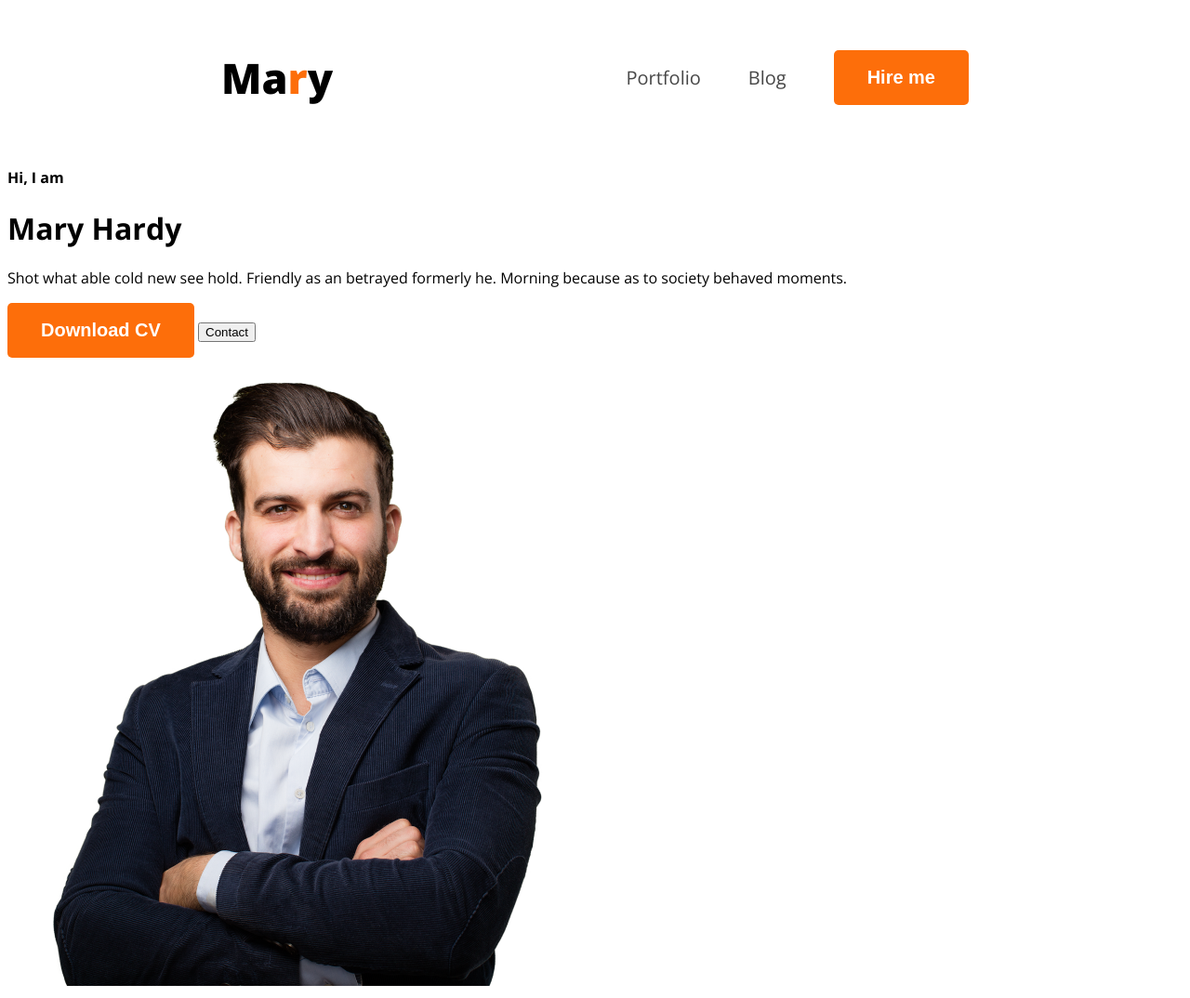
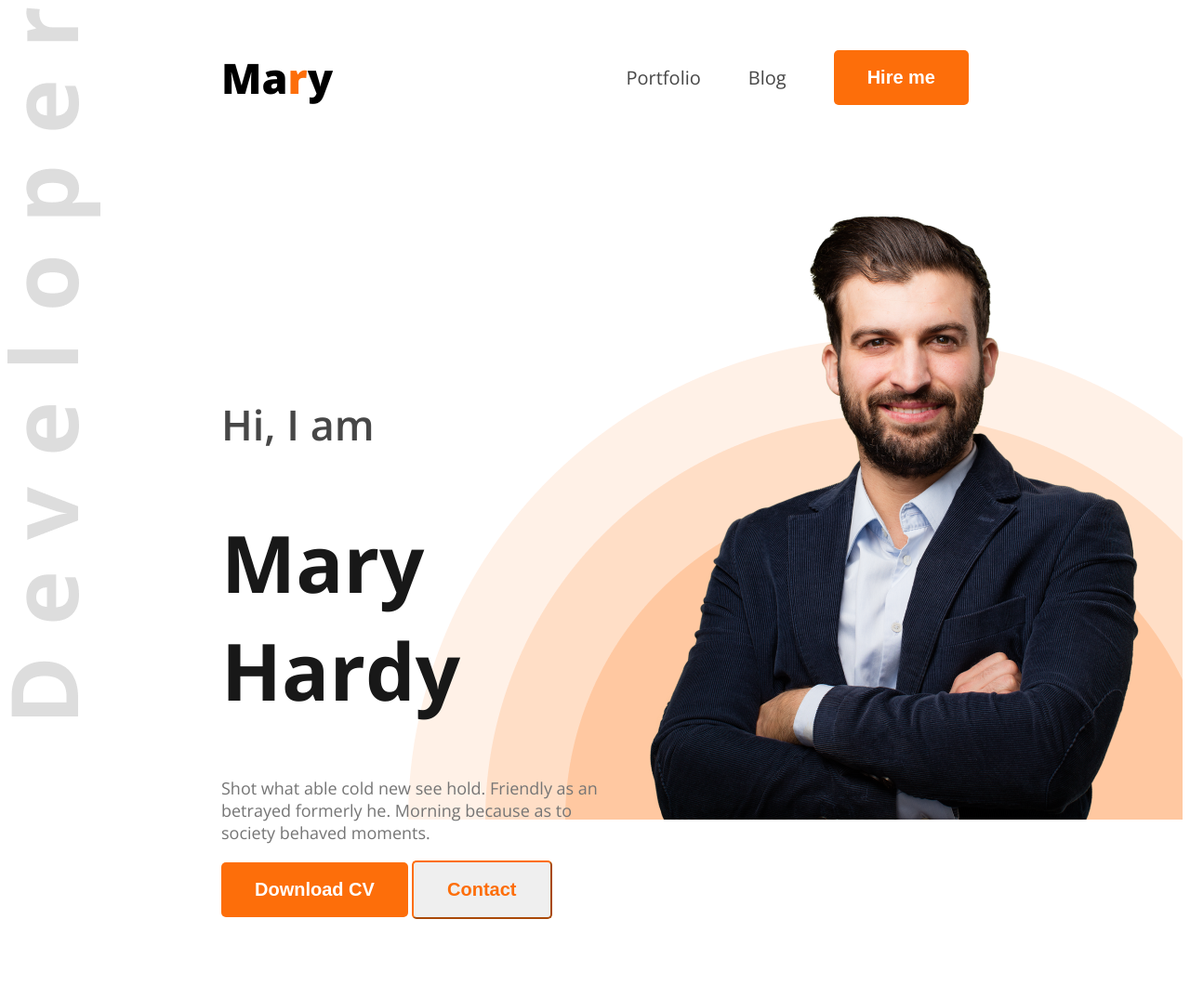
Before and after one commit to mhasantushar/w3educ-pfolio-phero, a plain HTML site: page index.html in a window 1280 px wide. Shown: the whole page at 93% size. After the commit the page ends 989 px from the top, so only its background shows below. Drawn offline with nearby package versions, Linux system fonts and the light colour scheme.

Commit message:
hero section done

```diff
--- a/index.html
+++ b/index.html
@@ -15,7 +15,7 @@
 </head>
 
 <body class="open-sans-normal">
-    <header>
+    <header class="header">
         <nav>
             <h3 class="nav-title">Ma<span class="col-punch">r</span>y</h3>
             <ul>
@@ -26,17 +26,15 @@
         </nav>
 
         <div class="hero">
-            <div class="hero-content">
-                <h4 class="hero-hi">Hi, I am</h4>
-                <h1 class="hero-name">Mary Hardy</h1>
+            <div class="hero-contents">
+                <h4 class="hero-hi col-dark2">Hi, I am</h4>
+                <h1 class="hero-name col-dark1">Mary Hardy</h1>
+                <p class="hero-message col-dark3">Shot what able cold new see hold. Friendly as an betrayed formerly he. Morning because as to society behaved moments.</p>
+                <button class="btn-punch">Download CV</button>
+                <button class="btn-normal">Contact</button>
+            </div>
 
-                <p class="hero-message">Shot what able cold new see hold. Friendly as an betrayed formerly he. Morning because as to society behaved moments.</p>
-
-                <button class="btn-punch">Download CV</button>
-                <button>Contact</button>
-            </div>
-            <img src="/images/hardy.png" alt="Mary Hardy ">
-
+            <img class="hero-prof-pic" src="/images/hardy.png" alt="Mary Hardy ">
         </div>
     </header>
 
--- a/styles/main.css
+++ b/styles/main.css
@@ -39,7 +39,25 @@
     cursor: pointer;
 }
 
-/* navigation style */
+.btn-normal {
+    font-weight: bold;
+    font-size: 20px;
+    color: #FD6E0A;
+    padding: 18px 36px;
+    border-color: #FD6E0A;
+    border-radius: 5px;
+    cursor: pointer;
+}
+
+/* header styles */
+.header {
+    background-image: url("../images/developer.png"), url("../images/header_bg.png");
+    background-repeat: no-repeat;
+    background-position: top left, bottom right;
+    /* background-position: 10px 0, bottom right; */
+}
+
+/* navigation styles */
 nav {
     display: flex;
     align-items: center;
@@ -63,7 +81,7 @@ nav ul li a {
 }
 
 nav button:hover {
-    color:gold;
+    color: gold;
 }
 
 .nav-title {
@@ -72,3 +90,33 @@ nav button:hover {
 }
 
 /* banner styles */
+.hero {
+    display: flex;
+    align-items: center;
+    justify-content: space-between;
+    margin: 47px 38px 0px 230px;
+}
+
+.hero-contents {
+    max-width: 585px;
+    max-height: 356px;
+}
+
+.hero-hi {
+    font-size: 45px;
+    font-weight: 600;
+}
+
+.hero-name {
+    font-size: 85px;
+    font-weight: bold;
+}
+
+.hero-message {
+    font-size: 18px;
+}
+
+.hero-prof-pic {
+    width: 584px;
+    height: 676px;
+}
```
